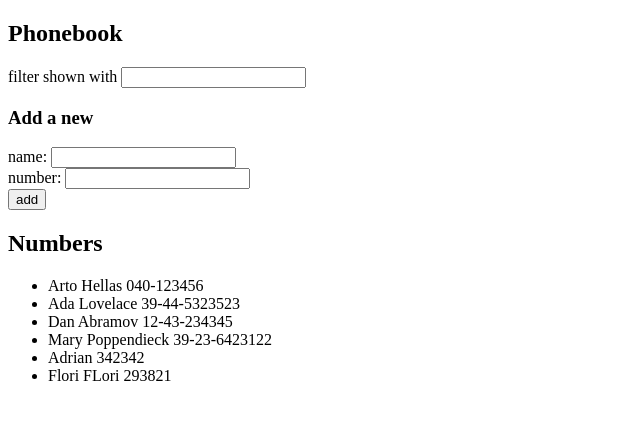
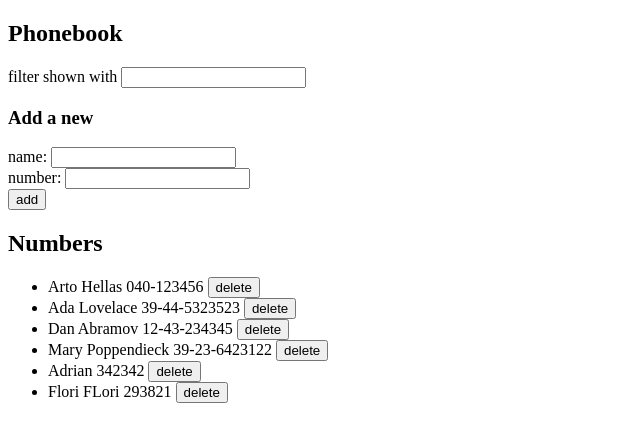
Before and after one commit to aDogdev/fullstack-open, a React (Vite) app in the folder part2/phonebook/: page / in a window 1280 px wide. Shown: the top 442 px of the page, without its empty margins (0-640 px from the left). Built offline with nearby package versions, Linux system fonts and the light colour scheme; data requests are answered from the project's data file.

Commit message:
add exercise 2.14

```diff
--- a/part2/phonebook/src/App.jsx
+++ b/part2/phonebook/src/App.jsx
@@ -1,9 +1,8 @@
 import { useEffect, useState } from "react";
-import axios from "axios";
 import { Persons } from "./components/Persons";
 import { PersonForm } from "./components/PersonForm";
 import { Filter } from "./components/Filter";
-import { getAll, createPerson } from "./services/persons";
+import { getAll, createPerson, deletePerson } from "./services/persons";
 
 const App = () => {
   const [persons, setPersons] = useState([]);
@@ -23,7 +22,7 @@ const App = () => {
     const newPerson = {
       name: newName,
       number: newNumber,
-      id: persons.length + 1,
+      id: (persons.length + 1).toString(),
     };
 
     if (persons.find((element) => element.name === newName)) {
@@ -50,6 +49,17 @@ const App = () => {
     newFilter === "" ? setShowAll(true) : setShowAll(false);
   };
 
+  const handleDeletePerson = (id) => {
+    if (
+      window.confirm(
+        `Delete ${persons.find((person) => person.id === id).name}?`
+      )
+    ) {
+      deletePerson(id);
+      setPersons(persons.filter((person) => person.id !== id));
+    } else return;
+  };
+
   return (
     <div>
       <h2>Phonebook</h2>
@@ -63,7 +73,10 @@ const App = () => {
         setNewNumber={setNewNumber}
       />
       <h2>Numbers</h2>
-      <Persons personsToShow={personsToShow} />
+      <Persons
+        personsToShow={personsToShow}
+        handleDeletePerson={handleDeletePerson}
+      />
     </div>
   );
 };
--- a/part2/phonebook/src/components/Persons.jsx
+++ b/part2/phonebook/src/components/Persons.jsx
@@ -1,11 +1,18 @@
-function Persons({ personsToShow }) {
+function Persons({ personsToShow, handleDeletePerson }) {
   return (
     <ul>
       {personsToShow &&
         personsToShow.map((person) => {
           return (
             <li key={person.id}>
-              {person.name} {person.number}
+              {person.name} {person.number}{" "}
+              <button
+                onClick={() => {
+                  handleDeletePerson(person.id);
+                }}
+              >
+                delete
+              </button>
             </li>
           );
         })}
--- a/part2/phonebook/src/services/persons.js
+++ b/part2/phonebook/src/services/persons.js
@@ -9,4 +9,8 @@ const createPerson = (newPerson) => {
   return axios.post(baseUrl, newPerson).then((res) => res.data);
 };
 
-export { getAll, createPerson };
+const deletePerson = (id) => {
+  return axios.delete(`${baseUrl}/${id}`);
+};
+
+export { getAll, createPerson, deletePerson };
```
